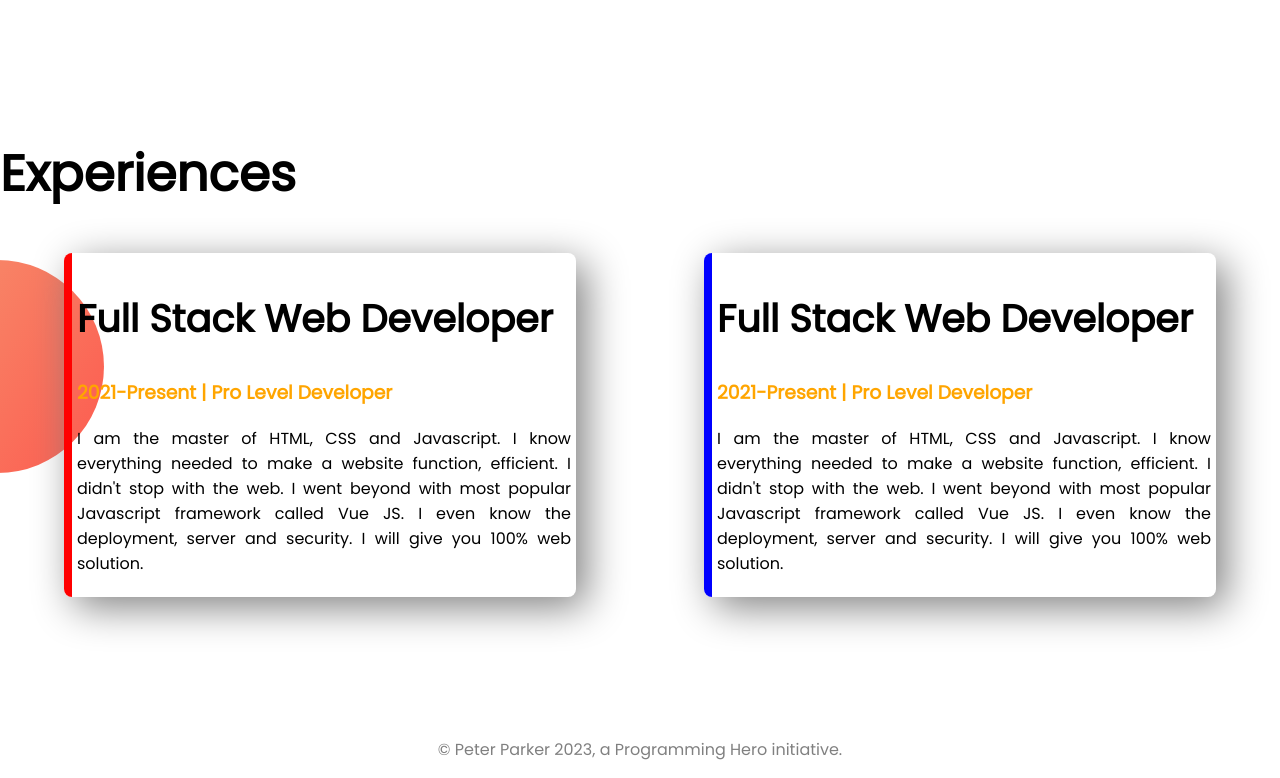
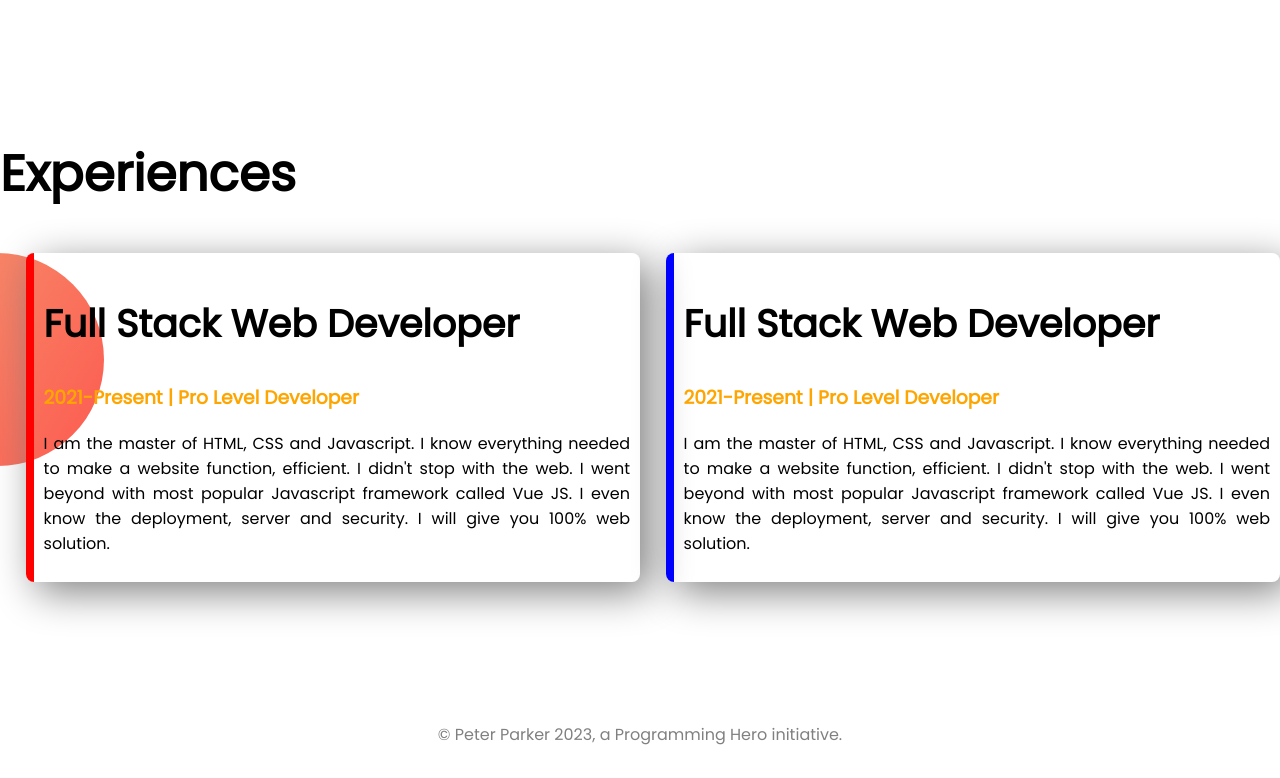
Before and after one commit to NuzafNaim/programminghero-portfolio, a plain HTML site: page index.html in a window 1280 px wide. Shown: the part 979-1757 px from the top of the page. Drawn offline with Linux system fonts and the light colour scheme.

Commit message:
Css Fixes

```diff
--- a/style.css
+++ b/style.css
@@ -63,9 +63,8 @@ p {
 .ex-left {
   box-shadow: 10px 10px 40px gray;
   width: 50%;
-  margin-left: 5%;
-  margin-right: 5%;
-  padding: 5px;
+  margin-left: 2%;
+  padding: 10px;
   border-radius: 8px;
   border-left: 8px solid red;
 }
@@ -73,9 +72,8 @@ p {
 .ex-right {
   box-shadow: 10px 10px 40px gray;
   width: 50%;
-  margin-left: 5%;
-  margin-right: 5%;
-  padding: 5px;
+  margin-left: 2%;
+  padding: 10px;
   border-radius: 8px;
   border-left: 8px solid blue;
 }
```
